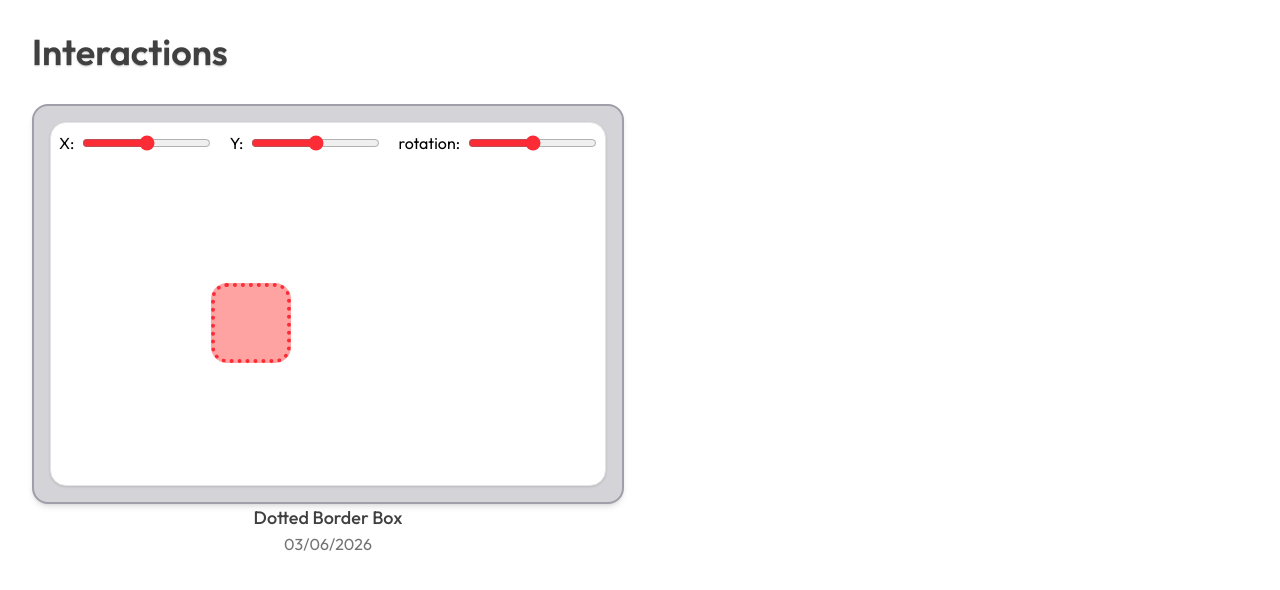
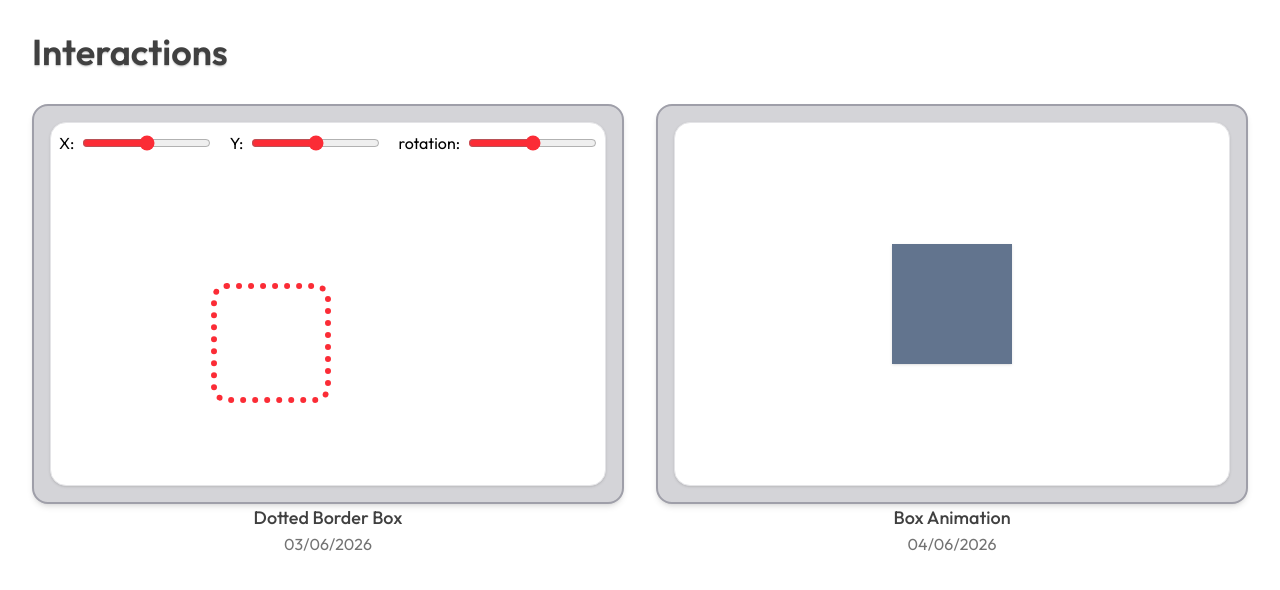
Before and after one commit to rishiraj1209/Motion-Interactions, a React (Vite) app: page / in a window 1280 px wide. Shown: the top 590 px of the page. Built offline with nearby package versions, Linux system fonts and the light colour scheme; a web font is replaced by a local one.

Commit message:
added the box animation component

```diff
--- a/src/App.tsx
+++ b/src/App.tsx
@@ -1,3 +1,4 @@
+import BoxAnimation from "./components/boxAnimation/BoxAnimation"
 import DottedBorderBox from "./components/dotted-border-box/DottedBorderBox"
 
 
@@ -13,6 +14,13 @@ const App = () => {
           <p className="font-medium text-lg text-neutral-700 text-center">Dotted Border Box</p>
           <p className="text-neutral-500 text-center">03/06/2026</p>
         </div>
+        <div>
+          <div className="h-100 w-full bg-zinc-300 rounded-2xl border-2 border-zinc-400 p-4 shadow-md">
+            <BoxAnimation/>
+          </div>
+          <p className="font-medium text-lg text-neutral-700 text-center">Box Animation</p>
+          <p className="text-neutral-500 text-center">04/06/2026</p>
+        </div>
 
       </div>
     </div>
--- /dev/null
+++ b/src/components/boxAnimation/BoxAnimation.tsx
@@ -0,0 +1,21 @@
+import { motion } from "motion/react"
+
+const BoxAnimation = () => {
+  return (
+    <div className="bg-white rounded-2xl h-full w-full border border-zinc-200 shadow-sm p-2 overflow-hidden flex items-center justify-center">
+      <motion.div
+        initial={{scale:1, rotate:0, borderRadius:"0%"}}
+        animate={{
+            scale:[1,1.8,1.8,1,1],
+            rotate:[0,0,180,180,0],
+            borderRadius:["0%","0%","50%","50%","0%"]
+        }}
+        transition={{duration:2,repeat:Infinity, repeatDelay:1 }}
+        className="bg-slate-500 rounded-lg h-30 w-30 shadow-sm">
+
+      </motion.div>
+    </div>
+  )
+}
+
+export default BoxAnimation
--- a/src/components/dotted-border-box/DottedBorderBox.tsx
+++ b/src/components/dotted-border-box/DottedBorderBox.tsx
@@ -6,7 +6,7 @@ const DottedBorderBox = () => {
     const [yDirection, setYDirection] =useState(0);
     const [rotate, setRotate] =useState(0);
   return (
-    <div className="bg-white relative rounded-2xl h-full w-full border border-zinc-200 shadow-sm p-2">
+    <div className="bg-white relative rounded-2xl h-full w-full border border-zinc-200 shadow-sm p-2 overflow-hidden">
       <div className="flex items-center justify-between flex-wrap">
         <div className="flex items-center gap-2">
             <label htmlFor="x-direction">X:</label>
@@ -25,7 +25,7 @@ const DottedBorderBox = () => {
         initial={{x:0, y:0, rotate:0}}
         animate={{x:xDirection, y:yDirection, rotate:rotate}}
         transition={{type:"spring", stiffness:100, damping:10}}
-        className="border-4 h-20 w-20 border-dotted rounded-2xl absolute top-40 left-40 border-red-500 bg-red-300"></motion.div>
+        className="border-6 h-30 w-30 border-dotted rounded-2xl absolute top-40 left-40 border-red-500 "></motion.div>
     </div>
   )
 }
```
